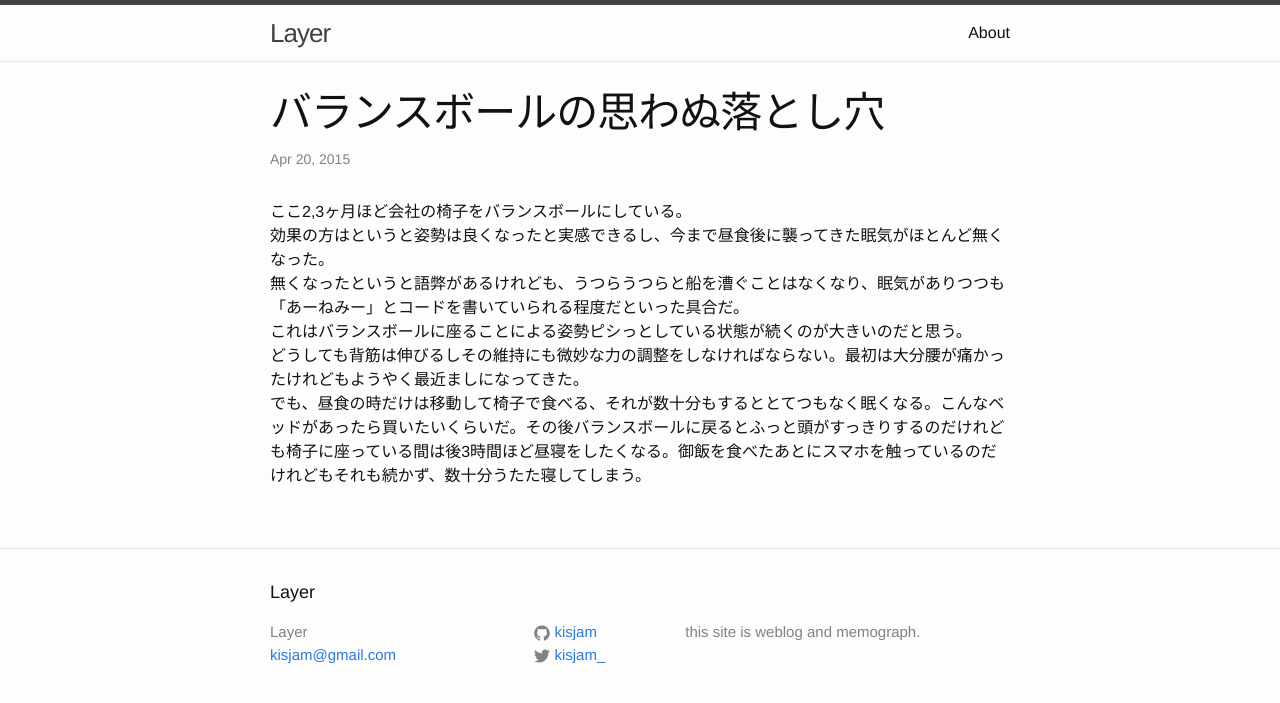
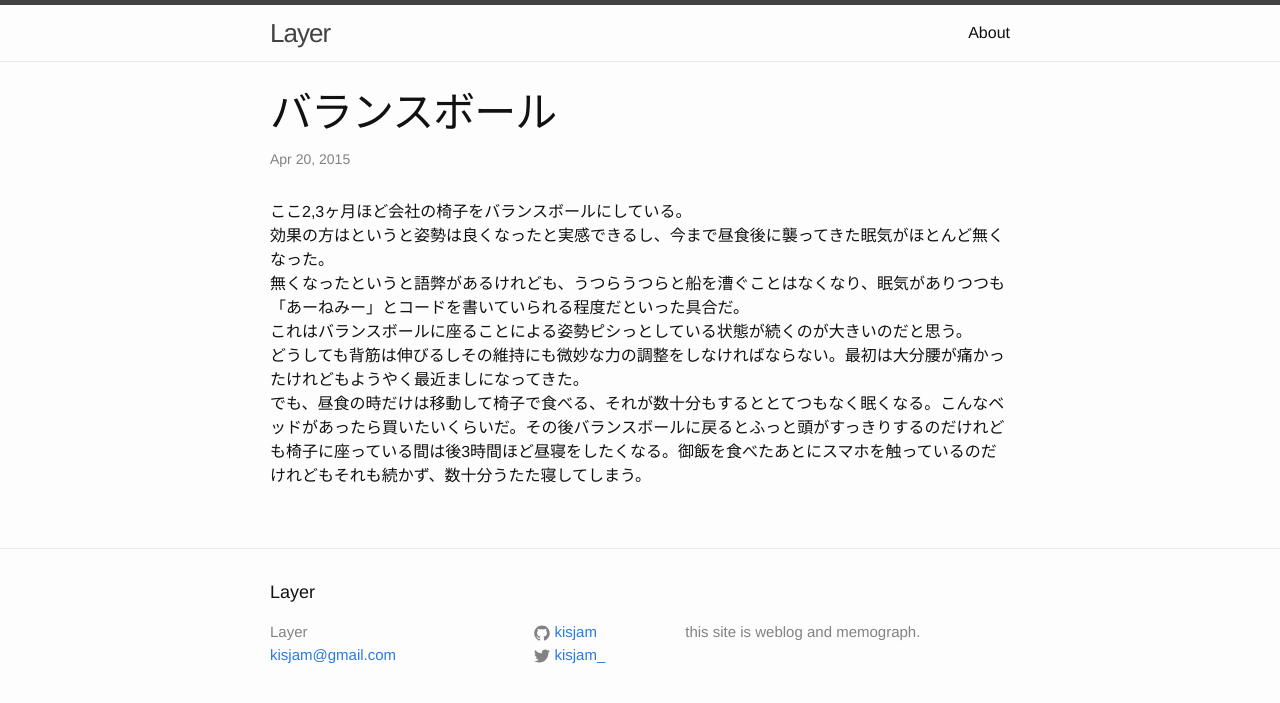
Before and after one commit to kisjam/Layer, a Jekyll site: the page built from _posts/2015-04-16-balanceball-unexpected-sleep.markdown, in a window 1280 px wide. Shown: the top 703 px of the page. Built offline with Jekyll 4.4.1, drawn with Linux system fonts in a browser that asks for light colours.

Commit message:
rename post

```diff
--- a/_config.yml
+++ b/_config.yml
@@ -4,7 +4,7 @@ email: kisjam@gmail.com
 description: > # this means to ignore newlines until "baseurl:"
   this site is weblog and memograph.
 baseurl: "" # the subpath of your site, e.g. /blog/
-url: "http://kisjam.com" # the base hostname & protocol for your site
+url: "http://layer.kisjam.com" # the base hostname & protocol for your site
 twitter_username: kisjam_
 github_username:  kisjam
 instagram_username:  kisjam
--- a/_posts/2015-04-16-balanceball-unexpected-sleep.markdown
+++ b/_posts/2015-04-16-balanceball-unexpected-sleep.markdown
@@ -1,6 +1,6 @@
 ---
 layout: post
-title:  "バランスボールの思わぬ落とし穴"
+title:  "バランスボール"
 date:   2015-04-20 14:00:00
 categories: weblog
 ---
```
